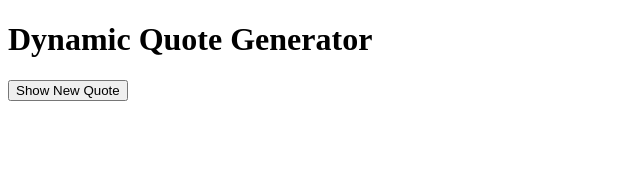
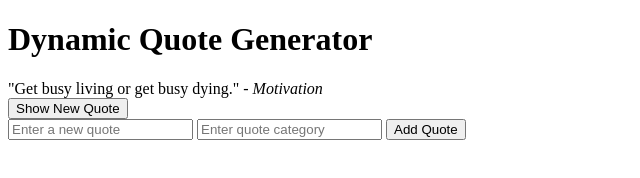
Before and after one commit to sewalewsetotaw/alx_fe_javascript, a plain HTML site: page index.html in a window 1280 px wide. Both pictures are taken after a click on the button "Show New Quote". Shown: the whole page, without its empty margins (0-640 px from the left). Drawn offline with Linux system fonts and the light colour scheme.

Commit message:
Building a Dynamic Content Generator with Advanced DOM Manipulation

```diff
--- a/index.html
+++ b/index.html
@@ -9,6 +9,11 @@
     <h1>Dynamic Quote Generator</h1>
     <div id="quoteDisplay"></div>
     <button id="newQuote">Show New Quote</button>
+    <div>
+        <input id="newQuoteText" type="text" placeholder="Enter a new quote" />
+        <input id="newQuoteCategory" type="text" placeholder="Enter quote category" />
+        <button onclick="addQuote()">Add Quote</button>
+      </div>
     <script src="script.js"></script>
   </body>
   </html>
--- a/script.js
+++ b/script.js
@@ -0,0 +1,40 @@
+// script.js
+
+// Array to store quote objects
+let quotes = [
+    { text: "The only way to do great work is to love what you do.", category: "Inspiration" },
+    { text: "Life is what happens when you're busy making other plans.", category: "Life" },
+    { text: "Get busy living or get busy dying.", category: "Motivation" },
+];
+
+// Function to display a random quote
+function showRandomQuote() {
+    const randomIndex = Math.floor(Math.random() * quotes.length);
+    const quoteDisplay = document.getElementById("quoteDisplay");
+    quoteDisplay.innerHTML = `"${quotes[randomIndex].text}" - <em>${quotes[randomIndex].category}</em>`;
+}
+
+// Function to create the form for adding new quotes
+function createAddQuoteForm() {
+    const addQuoteButton = document.getElementById("addQuoteButton");
+    addQuoteButton.onclick = addQuote;
+}
+
+// Function to add a new quote
+function addQuote() {
+    const newQuoteText = document.getElementById("newQuoteText").value;
+    const newQuoteCategory = document.getElementById("newQuoteCategory").value;
+
+    if (newQuoteText && newQuoteCategory) {
+        quotes.push({ text: newQuoteText, category: newQuoteCategory });
+        document.getElementById("newQuoteText").value = ""; // Clear the input
+        document.getElementById("newQuoteCategory").value = ""; // Clear the input
+        alert("Quote added successfully!");
+    } else {
+        alert("Please enter both quote text and category.");
+    }
+}
+
+// Initialize the application
+document.getElementById("newQuote").onclick = showRandomQuote;
+createAddQuoteForm();
```
